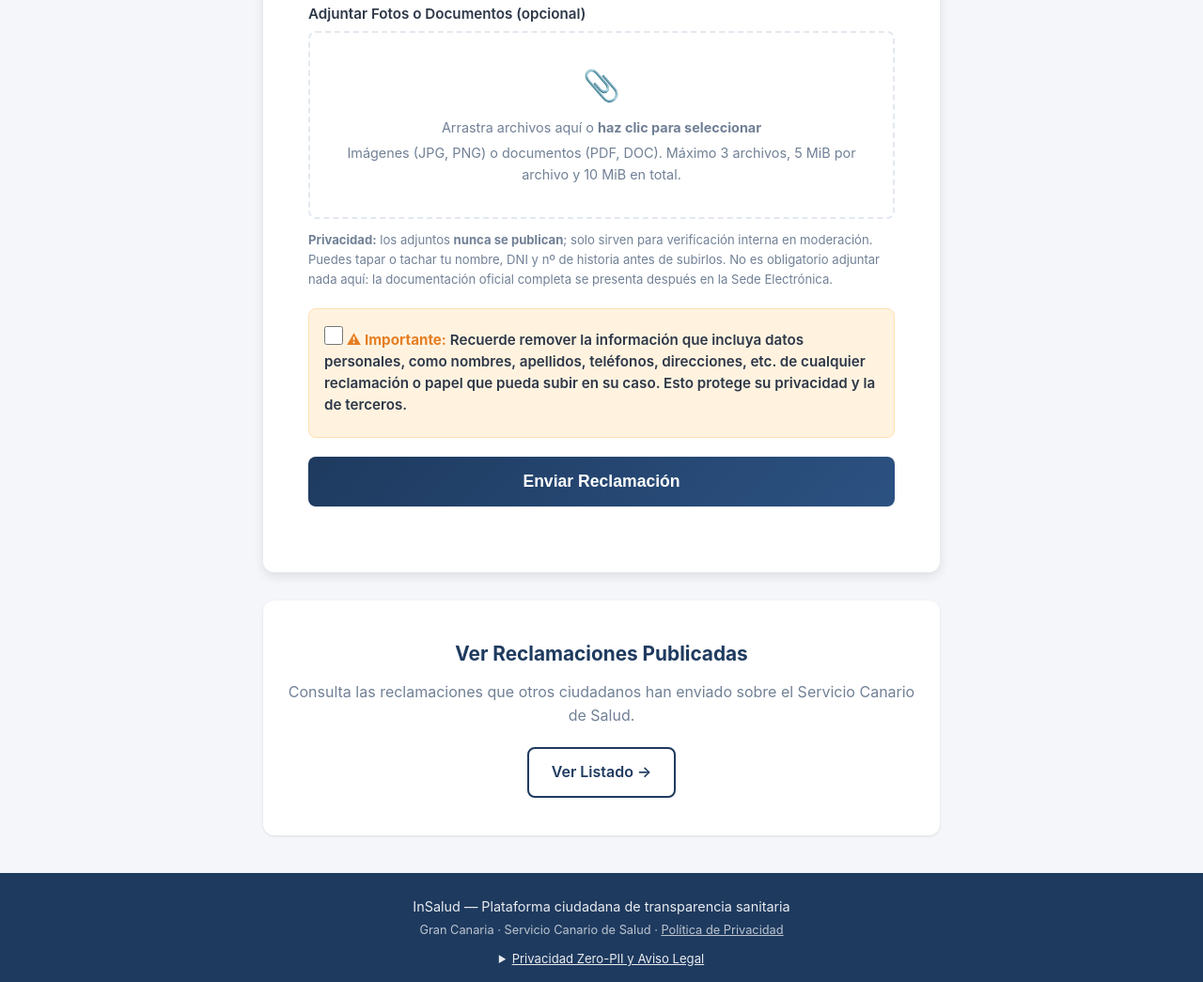
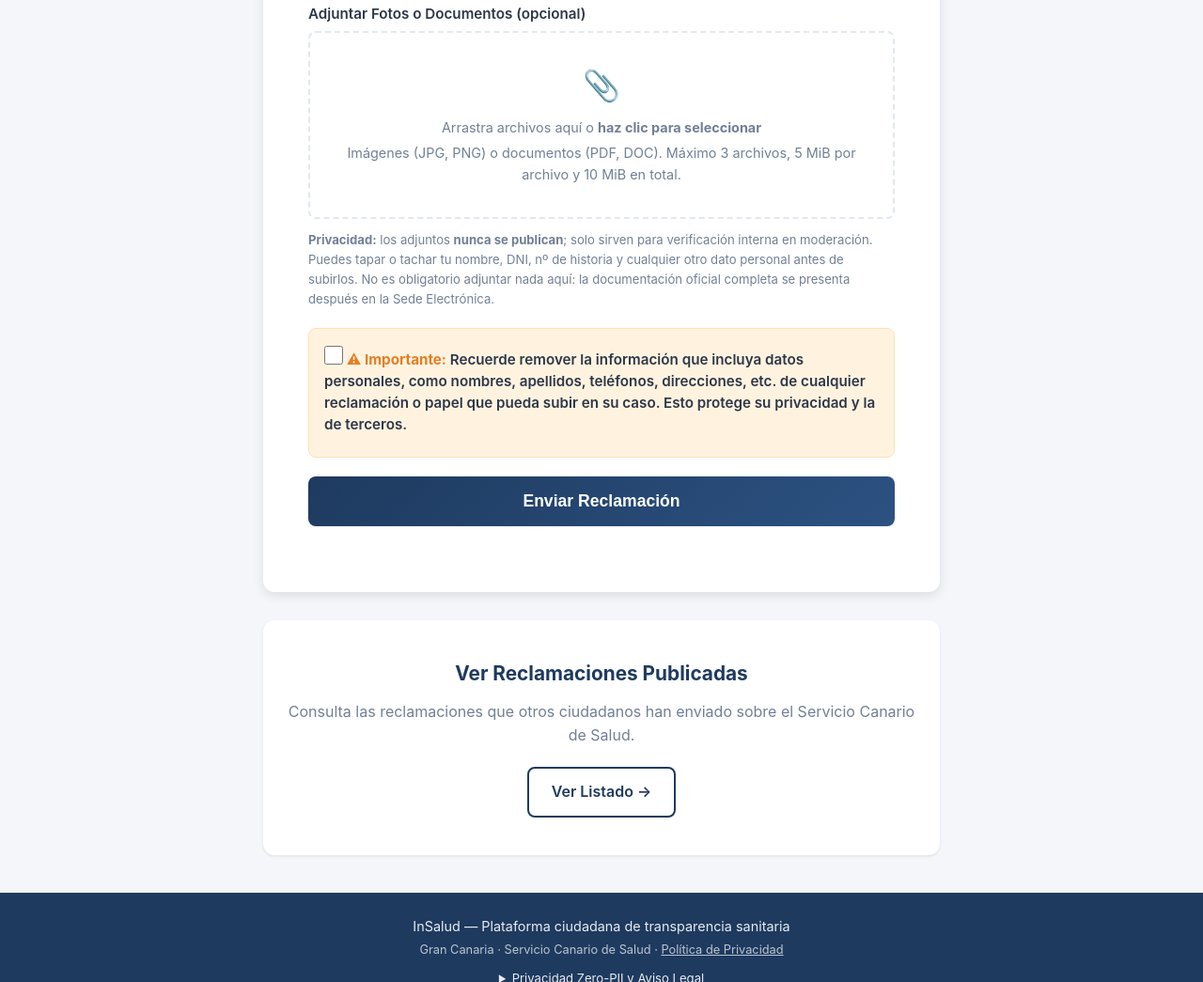
Before and after one commit to D4vRAM369/InSalud, a plain HTML site: page index.html in a window 1280 px wide. Shown: the part 1695-2740 px from the top of the page at 94% size. Drawn offline with nearby package versions, Linux system fonts and the light colour scheme.

Commit message:
docs(ui): clarify attachment privacy and data minimization in form-2

```diff
--- a/index.html
+++ b/index.html
@@ -224,7 +224,7 @@
           </div>
           <div id="fileList" class="file-list"></div>
           <span class="help-text">
-            <strong>Privacidad:</strong> los adjuntos <strong>nunca se publican</strong>; solo sirven para verificación interna en moderación. Puedes tapar o tachar tu nombre, DNI y nº de historia antes de subirlos. No es obligatorio adjuntar nada aquí: la documentación oficial completa se presenta después en la Sede Electrónica.
+            <strong>Privacidad:</strong> los adjuntos <strong>nunca se publican</strong>; solo sirven para verificación interna en moderación. Puedes tapar o tachar tu nombre, DNI, nº de historia y cualquier otro dato personal antes de subirlos. No es obligatorio adjuntar nada aquí: la documentación oficial completa se presenta después en la Sede Electrónica.
           </span>
         </div>
 
```
